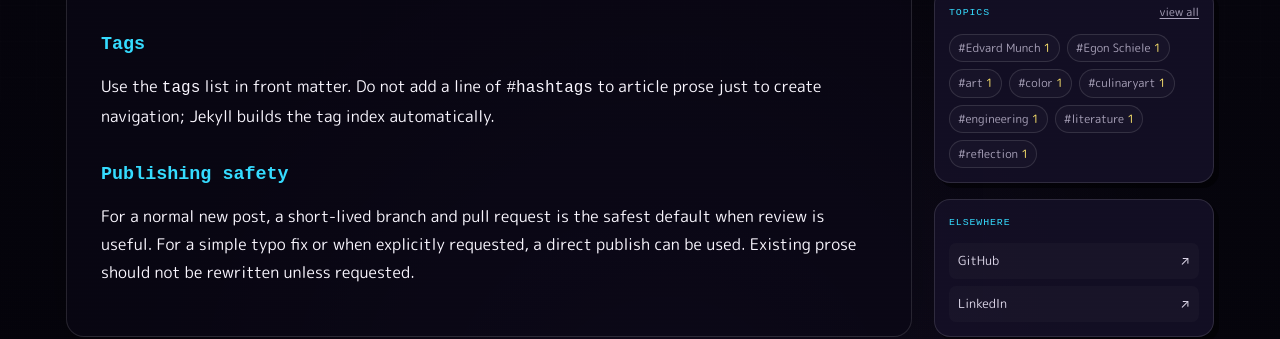
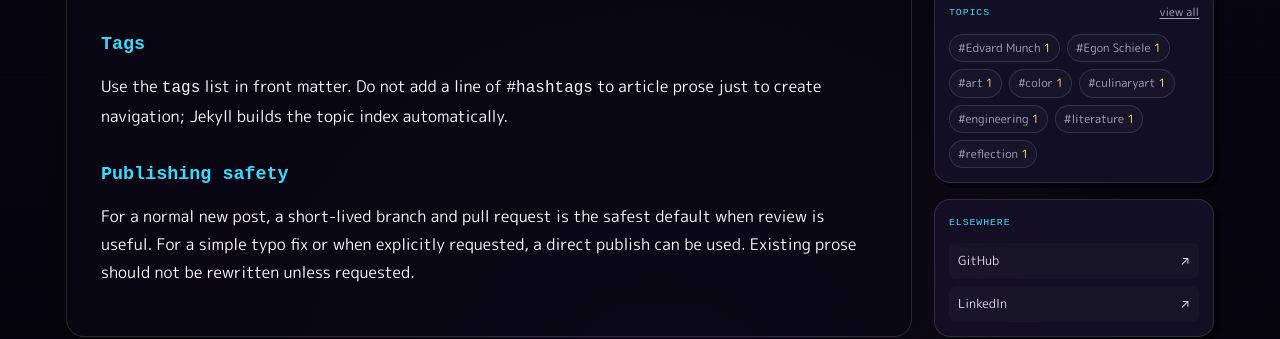
Before and after one commit to idakhiavi/idakhiavi.github.io, a Jekyll site: the page built from POSTING.md, in a window 1280 px wide and 900 px high, scrolled down 1024 px. Shown: the part 427-766 px from the top of the window. Built offline with Jekyll 4.4.1, drawn with Linux system fonts in a browser that asks for light colours; some web fonts are replaced; our own code applies the rules of GitHub Pages for plain Markdown files; some of the changed text lies outside the part shown.

Commit message:
Rename posting guide for Ida's Corner

```diff
--- a/POSTING.md
+++ b/POSTING.md
@@ -41,7 +41,7 @@ Reusable images live in `assets/images/`. A post can declare one `image` for the
 
 ## Tags
 
-Use the `tags` list in front matter. Do not add a line of `#hashtags` to article prose just to create navigation; Jekyll builds the tag index automatically.
+Use the `tags` list in front matter. Do not add a line of `#hashtags` to article prose just to create navigation; Jekyll builds the topic index automatically.
 
 ## Publishing safety
 
```
Also changed, not shown: other parts of POSTING.md (+1 -1 lines).
